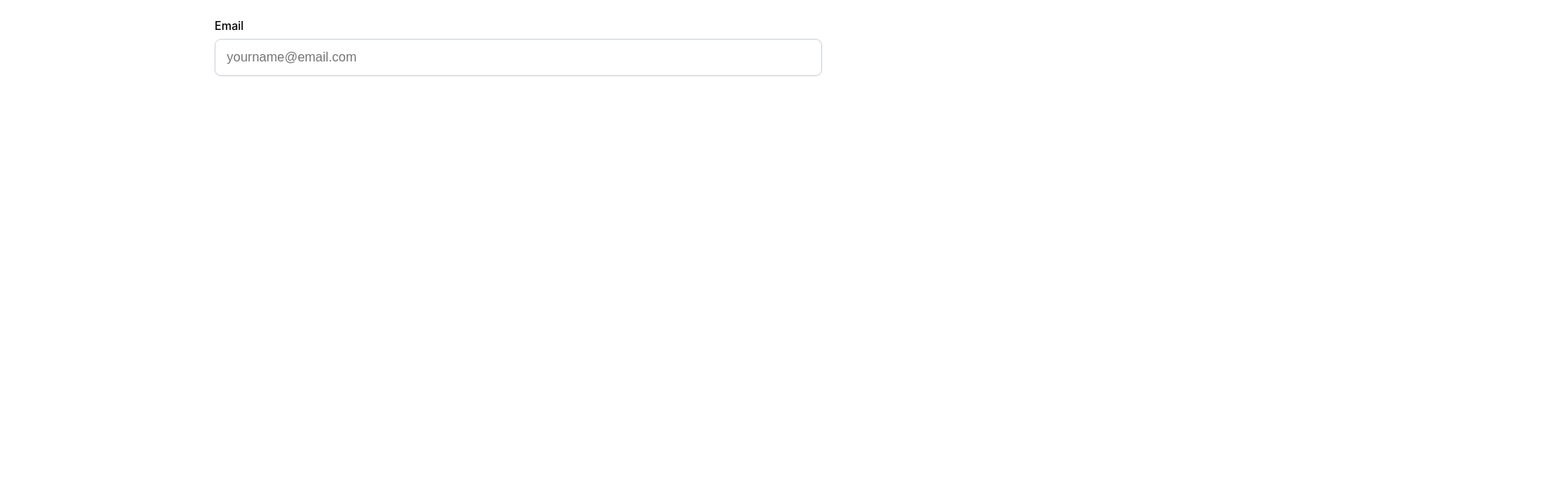
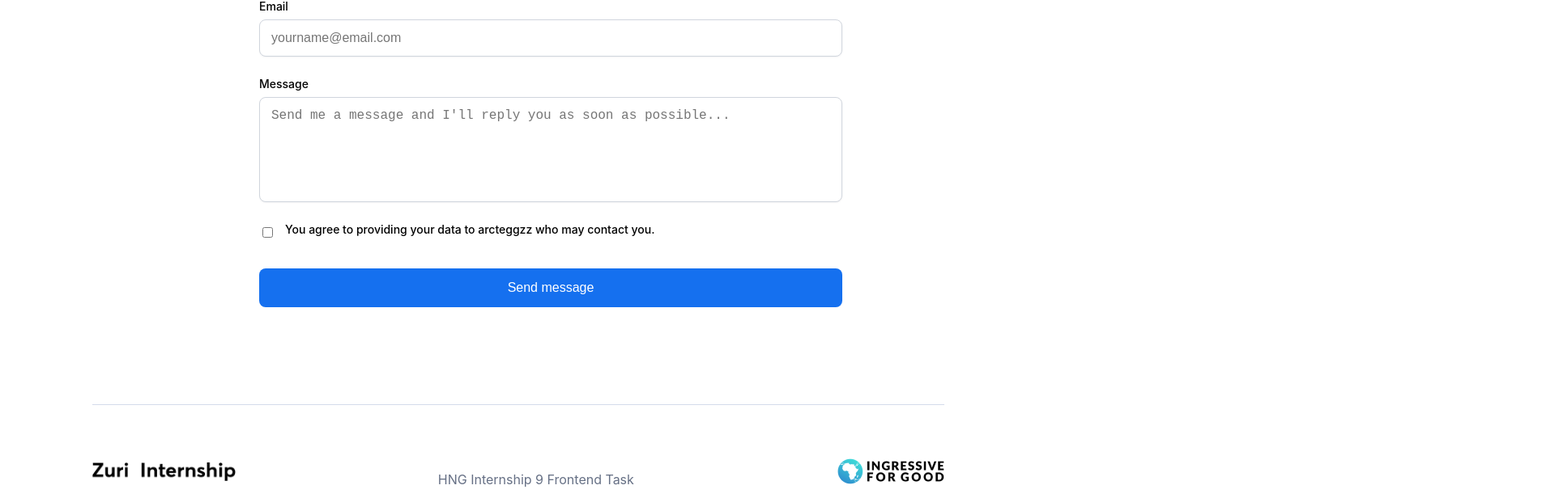
Before and after one commit to arcteggzz/zuri-personal-profile, a React (Create React App) app: page / in a window 1280 px wide. Shown: the part 400-1016 px from the top of the page at 81% size, 1920 px wide, since content can reach past the window. Before the commit the page ends 800 px from the top, so only its background shows below. Built offline with nearby package versions, Linux system fonts and the light colour scheme.

Commit message:
style: finished styling of new elemnts

```diff
--- a/src/Contact.css
+++ b/src/Contact.css
@@ -1,13 +1,11 @@
-.Contact{
+.container {
     width: 100%;
-    display: flex;
-    flex-direction: column;
-    align-items: center;
-    margin: 156px 0 0 0;
+    padding: 0 25%;
 }
 
-.form-header {
+form{
     width: 720px;
+    margin: 156px 0 0 0;
 }
 
 h1 {
@@ -59,10 +57,11 @@ label {
     font-size: 16px;
     line-height: 24px;
     color: #667085;
+
 }
 
-.text-email-field input {
-    width: 720px;
+.text-email-field input,
+.text-email-field textarea {
     border: 1px solid #D0D5DD;
     box-shadow: 0px 1px 2px rgba(16, 24, 40, 0.05);
     border-radius: 8px;
@@ -73,3 +72,33 @@ label {
     line-height: 24px;
     color: #667085;
 }
+
+.text-email-field textarea {
+    height: 108px;
+    resize: none;
+}
+
+.checkbox {
+    display: flex;
+    align-items: center;
+    gap: 0 12px;
+    margin-top: 24px;
+}
+
+.checkbox-box {
+    cursor: pointer;
+}
+
+button {
+    margin: 32px 0 0 0;
+    font-weight: 500;
+    font-size: 16px;
+    line-height: 24px;
+    background-color: #1570EF;
+    border-radius: 8px;
+    padding: 12px 0;
+    width: 100%;
+    color: white;
+    border: none;
+    cursor: pointer;
+}
--- a/src/Contact.jsx
+++ b/src/Contact.jsx
@@ -3,12 +3,15 @@ import Footer from './Components/Footer'
 
 function Contact() {
   return (
-
-    <form className="Contact" action=".">
+    <div>
+        <div className="container">
+            <form action=".">
                 <div className='form-header'>
                     <h1>Contact Me</h1>
                     <p>Hi there, contact me to ask me about anything you have in mind.</p>
                 </div>
+
+                {/* names */}
                 <div className='names-inputs'>
                     <div className='text-name-field'>
                         <label for="first_name">First name</label>
@@ -19,12 +22,33 @@ function Contact() {
                         <input id="first_name" type="text" placeholder="Enter your last name" required pattern="^[a-zA-Z]{3,8}\s[a-zA-Z]{3,8}" />
                     </div>
                 </div>
+
+                {/* email */}
                 <div className='text-email-field'>
                     <label for="last_name">Email</label>
                     <input id="first_name" type="email" placeholder="yourname@email.com" required />
                 </div>
+
+                {/* message */}
+                <div className='text-email-field'>
+                    <label for="last_name">Message</label>
+                    <textarea id="first_name" placeholder="Send me a message and I'll reply you as soon as possible..." required />
+                </div>
+
+                {/* checkbox */}
+                <div class="checkbox">
+                    <input type="checkbox" id="" class="checkbox-box" />
+                    <label class="md:text-[14px] font-[500] text-[#344054] md:leading-[20px]">You agree to providing your data to arcteggzz who may contact you.</label>
+                </div>
+
+                {/* button */}
+                <button className="" type="submit">
+                    Send message
+                </button>
             </form>
-
+        </div>
+        <Footer />
+    </div>
   );
 }
 
```
Lines whose indentation alone changed are shown as unchanged.
